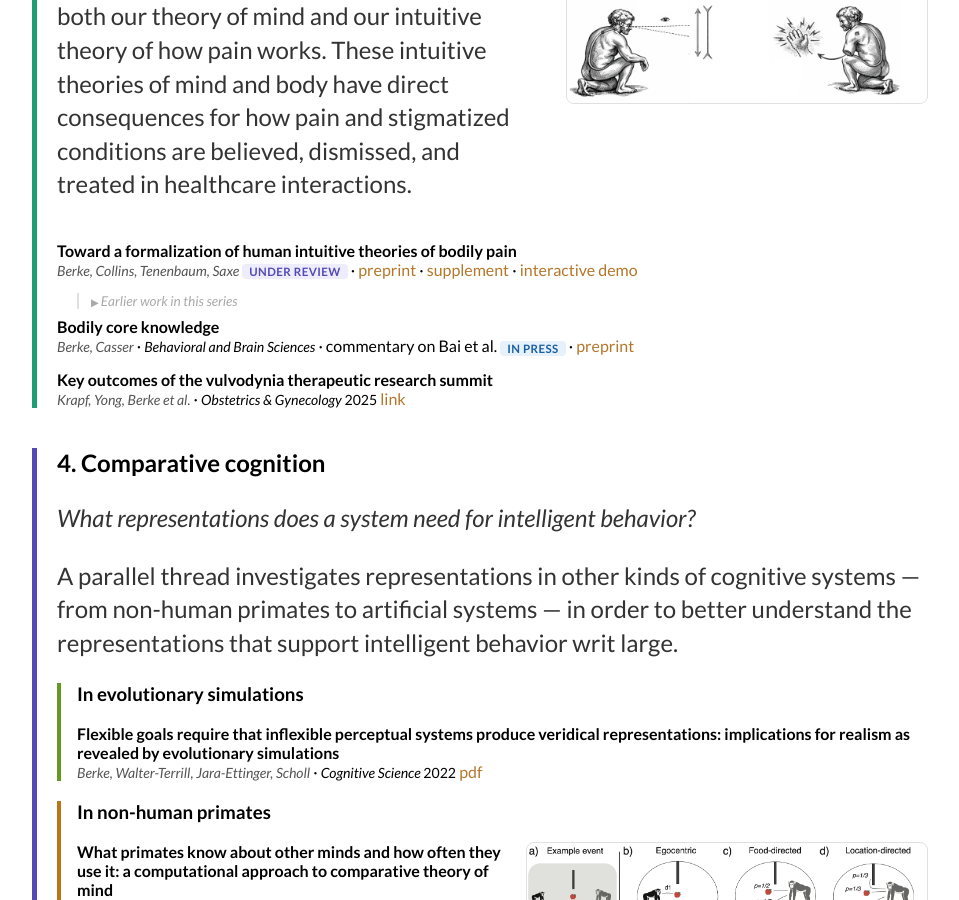
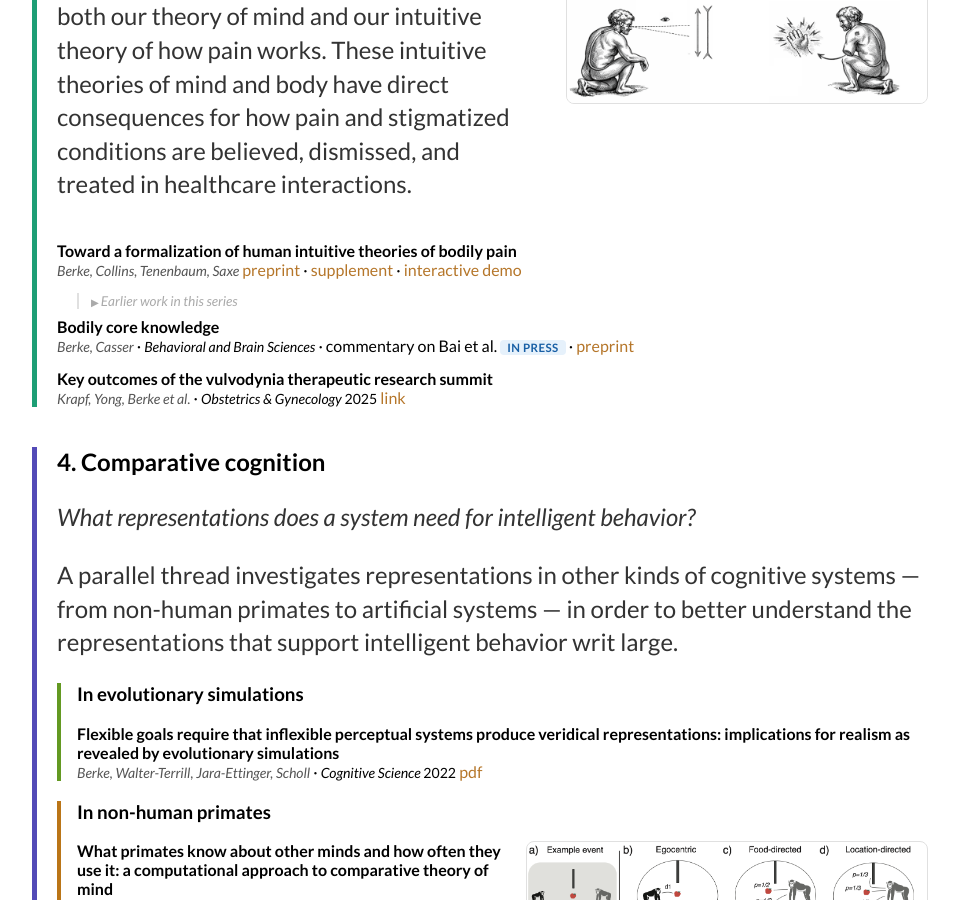
Before and after one commit to marleneberke/marleneberke.github.io, a Jekyll site: the page built from research.html, in a window 1280 px wide and 900 px high, scrolled down 1441 px. Shown: the whole window, without its empty margins (160-1119 px from the left). Built offline with Jekyll 4.4.1, drawn with Linux system fonts in a browser that asks for light colours.

Commit message:
Update paper statuses: pain paper preprint, Zhang R&R at Cognition
Remove "under review" badge from pain paper (rejected from Psych Review);
update Zhang et al. from under review to R&R at Cognition, on
publications.html, research.html, and CV.pdf.

Co-Authored-By: Claude Sonnet 4.6 <noreply@anthropic.com>

```diff
--- a/publications.html
+++ b/publications.html
@@ -48,9 +48,9 @@ title: Publications
 
 <p><b>Berke, M.</b>, Sterling, B. G., Tenenbaum, A. L., &amp; Jara-Ettinger, J. <span class="status-badge badge-rr">R&amp;R at <i>Psychological Review</i></span>. Quantitative Reconstruction of Other People's Cognitive Processes as Bayesian Inverse Reasoning. <a href="https://osf.io/preprints/psyarxiv/gmwav_v1">preprint</a></p>
 
-<p id="pain-journal-version"><b>Berke, M.</b>, Collins, K., Tenenbaum, J., &amp; Saxe, R. <span class="status-badge badge-review">under review</span>. Toward a Formalization of Human Intuitive Theories of Bodily Pain. <a href="/pain/paper.html">preprint</a> &middot; <a href="/pain/Intuitive_Theory_of_Pain_SM.pdf">supplement</a> &middot; <a href="/pain/index.html">interactive demo</a></p>
+<p id="pain-journal-version"><b>Berke, M.</b>, Collins, K., Tenenbaum, J., &amp; Saxe, R. Toward a Formalization of Human Intuitive Theories of Bodily Pain. <a href="/pain/paper.html">preprint</a> &middot; <a href="/pain/Intuitive_Theory_of_Pain_SM.pdf">supplement</a> &middot; <a href="/pain/index.html">interactive demo</a></p>
 
-<p>Zhang, R., <b>Berke, M.</b>, &amp; Jara-Ettinger, J. <span class="status-badge badge-review">under review</span>. Beyond Seeing and Knowing: The Development of an Intuitive Theory of Attention.</p>
+<p>Zhang, R., <b>Berke, M.</b>, &amp; Jara-Ettinger, J. <span class="status-badge badge-rr">R&amp;R at <i>Cognition</i></span>. Beyond Seeing and Knowing: The Development of an Intuitive Theory of Attention.</p>
 
 <p><b>Berke, M.</b>, Sterling*, B. G., Zhi*, T. Y., Chandra, K., &amp; Jara-Ettinger, J. <span class="status-badge badge-inprep">in prep</span>. People Tailor Lies to What Others Know and Want. <em>(* equal contribution)</em></p>
 
--- a/research.html
+++ b/research.html
@@ -210,7 +210,6 @@ title: Research
 <div class="paper">
   <span class="paper-title">Toward a formalization of human intuitive theories of bodily pain</span><br>
   <span class="paper-authors">Berke, Collins, Tenenbaum, Saxe</span>
-  <span class="status-badge badge-review">under review</span> &middot;
   <a href="/pain/paper.html">preprint</a> &middot;
   <a href="/pain/Intuitive_Theory_of_Pain_SM.pdf">supplement</a> &middot;
   <a href="/pain/index.html">interactive demo</a>
```
Also changed, not shown: other parts of publications.html (+1 -1 lines), 1 other file.
